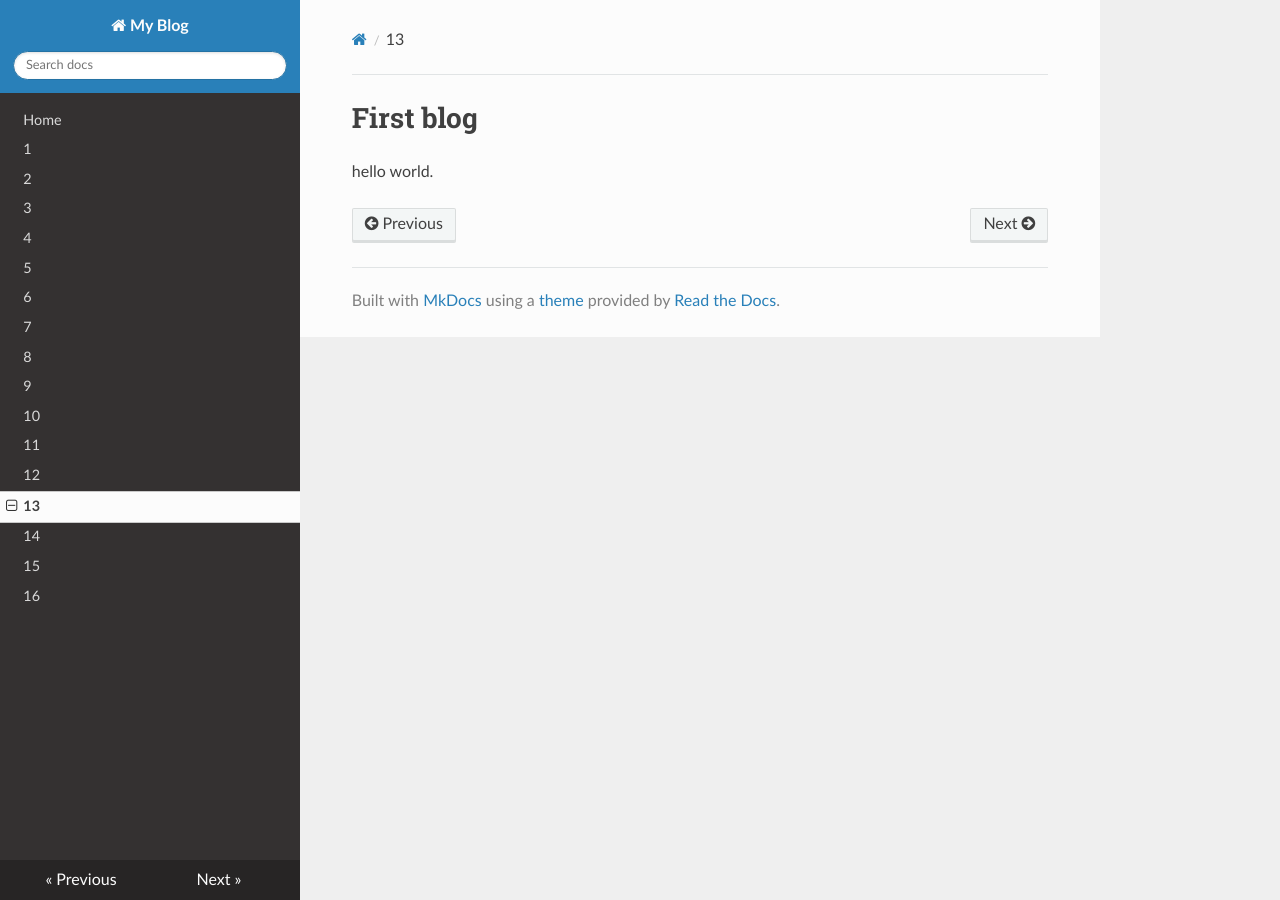
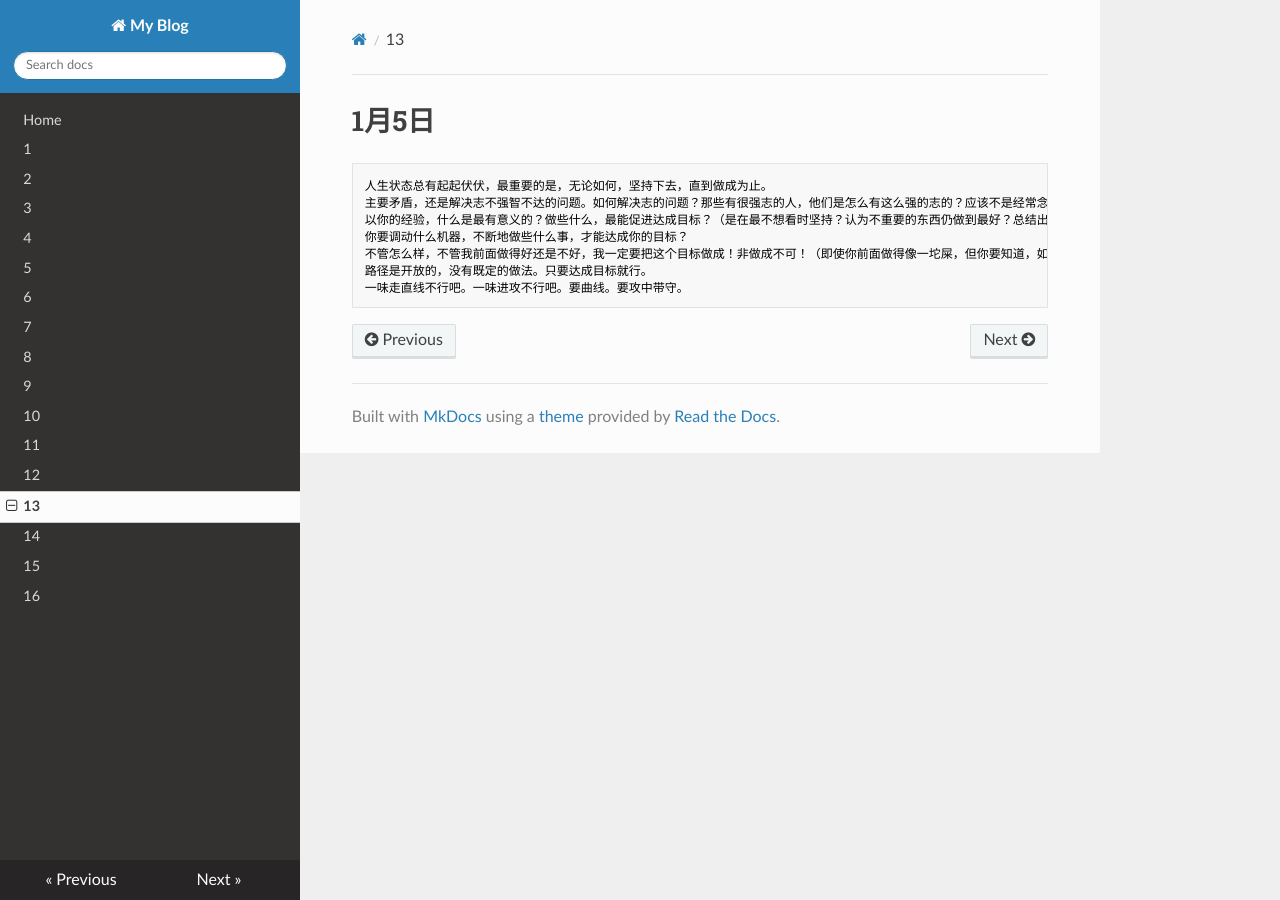
Before and after one commit to lizkca/theblog, an MkDocs documentation site: the page built from docs/13.md, in a window 1280 px wide. Built offline with MkDocs 1.6.1, drawn with Linux system fonts in a browser that asks for light colours; nearby versions of some CDN libraries.

Commit message:
add 13.md

```diff
--- a/docs/13.md
+++ b/docs/13.md
@@ -1,3 +1,9 @@
-# First blog
+# 1月5日
 
-hello world.
+    人生状态总有起起伏伏，最重要的是，无论如何，坚持下去，直到做成为止。
+    主要矛盾，还是解决志不强智不达的问题。如何解决志的问题？那些有很强志的人，他们是怎么有这么强的志的？应该不是经常念上几句，我无论如何一定要达成，就可以了的吧。在你不想做时，在你觉得没有斗志时，在你很忙时，在你觉得累时，正好是你绝佳的锻炼时机。在这些时候，你如果能坚持从事你的目标，那么，你的志，肯定也会慢慢不断地增强。（有些时候，就是觉得看都不想看一下。就像这次。可能是你中断得太长了。）（让你的理性来一下这里吧。）
+    以你的经验，什么是最有意义的？做些什么，最能促进达成目标？（是在最不想看时坚持？认为不重要的东西仍做到最好？总结出某个道理？）
+    你要调动什么机器，不断地做些什么事，才能达成你的目标？
+    不管怎么样，不管我前面做得好还是不好，我一定要把这个目标做成！非做成不可！（即使你前面做得像一坨屎，但你要知道，如果没有这些积累，你同样达成不了目标）
+    路径是开放的，没有既定的做法。只要达成目标就行。
+    一味走直线不行吧。一味进攻不行吧。要曲线。要攻中带守。
```
